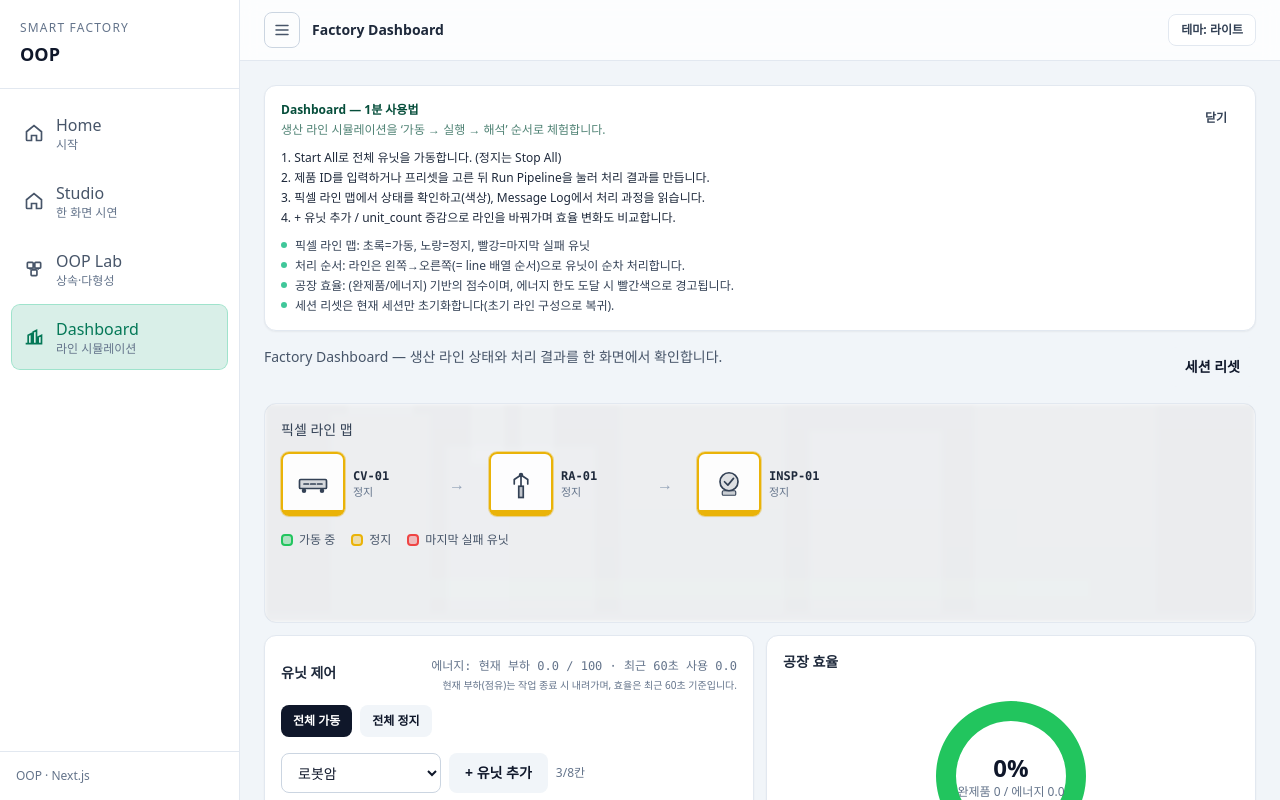
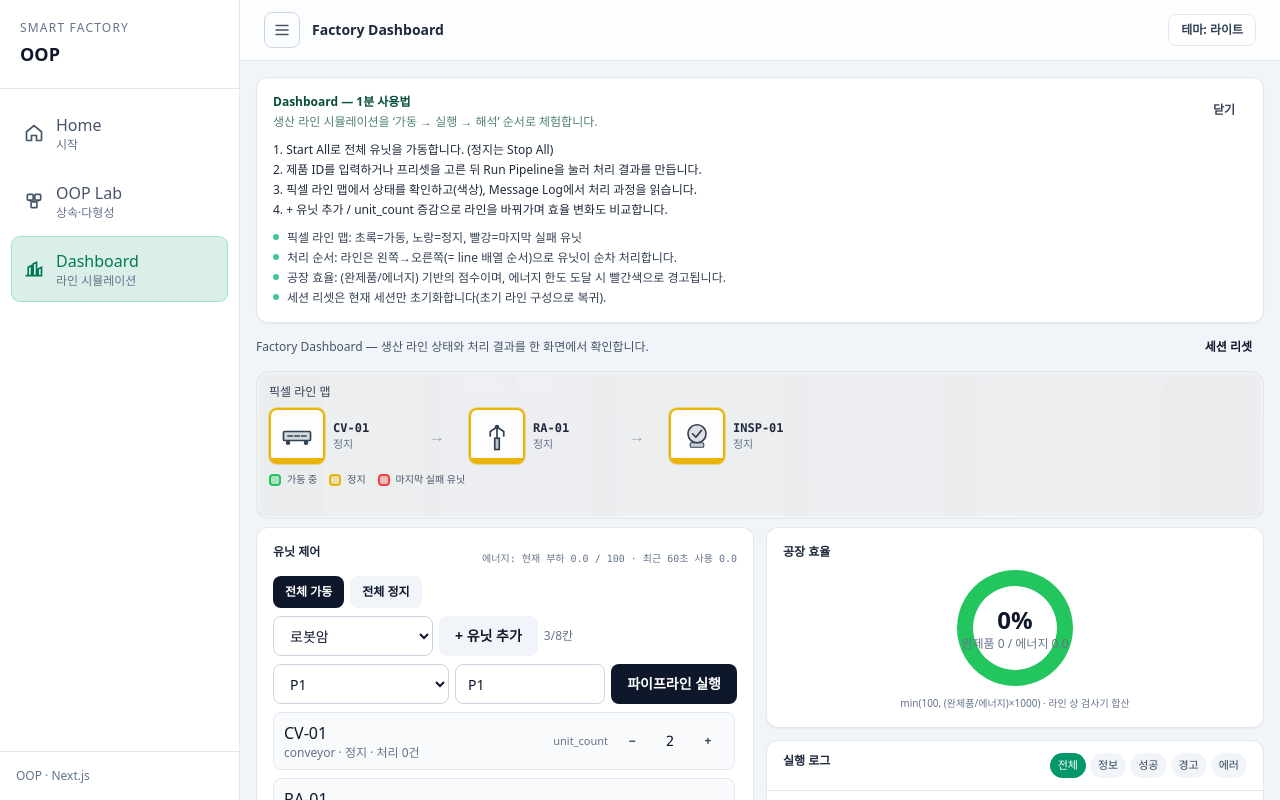
Before and after one commit to kim-kwanho/production_unit_web, a Next.js app: page /dashboard in a window 1280 px wide. Shown: the top 800 px of the page. Built offline with nearby package versions, Linux system fonts and the light colour scheme.

Commit message:
refactor(dashboard): polish controls, map, and layout navigation

```diff
--- a/components/dashboard/DashboardOnboarding.tsx
+++ b/components/dashboard/DashboardOnboarding.tsx
@@ -4,7 +4,7 @@ import OnboardingPanel from "@/components/ui/onboarding-panel";
 
 export default function DashboardOnboarding() {
   return (
-    <div className="mb-4">
+    <div>
       <OnboardingPanel
         storageKey="sf-dashboard-onboarding-done"
         title="Dashboard — 1분 사용법"
--- a/components/dashboard/DashboardView.tsx
+++ b/components/dashboard/DashboardView.tsx
@@ -1,7 +1,20 @@
 "use client";
 
+import dynamic from "next/dynamic";
 import { useCallback, useEffect, useMemo, useRef, useState } from "react";
-import EfficiencyDonut from "@/components/dashboard/EfficiencyDonut";
+import { appendLogEntries } from "@/lib/logBuffer";
+
+const EfficiencyDonut = dynamic(
+  () => import("@/components/dashboard/EfficiencyDonut"),
+  {
+    ssr: false,
+    loading: () => (
+      <div className="flex h-32 items-center justify-center rounded-lg border border-slate-200 bg-slate-50 text-xs text-slate-500 dark:border-slate-800 dark:bg-slate-950/40 dark:text-slate-400">
+        효율 차트 로딩…
+      </div>
+    ),
+  },
+);
 import MessageLog from "@/components/dashboard/MessageLog";
 import PixelLineMap from "@/components/dashboard/PixelLineMap";
 import UnitControlPanel from "@/components/dashboard/UnitControlPanel";
@@ -9,6 +22,7 @@ import DashboardOnboarding from "@/components/dashboard/DashboardOnboarding";
 import { Button } from "@/components/ui/button";
 import { createDashboardFactory } from "@/domain/dashboardFactory";
 import { createLogEntry, logFromProcess } from "@/domain/log";
+import { processPipeline } from "@/domain/pipeline";
 import {
   PLANT_ENERGY_LIMIT,
   UNIT_COUNT_MAX,
@@ -65,7 +79,7 @@ export default function DashboardView({
   }, [runHistory]);
 
   const appendLogs = useCallback((entries: LogEntry[]) => {
-    setLogs((prev) => [...prev, ...entries]);
+    setLogs((prev) => appendLogEntries(prev, entries));
   }, []);
 
   const sleep = (ms: number) =>
@@ -105,13 +119,21 @@ export default function DashboardView({
 
     const energyBefore = factory.plantEnergy.total;
     const finishedBefore = getFinishedOnLine();
-    let okAll = true;
+    const { results, failedUnitId } = processPipeline(factory.line, item);
+    const okAll = failedUnitId === null;
 
-    for (const unit of factory.line) {
+    for (let i = 0; i < factory.line.length; i++) {
+      const unit = factory.line[i];
+      const result = results[i];
       if (runIdRef.current !== runId) return;
       setActiveUnitId(unit.deviceId);
+
+      if (compact) {
+        setActiveProgress(0.5);
+        await sleep(280);
+        if (runIdRef.current !== runId) return;
+      } else {
         setActiveProgress(0);
-
         await sleep(120);
         if (runIdRef.current !== runId) return;
         setActiveProgress(0.35);
@@ -120,18 +142,16 @@ export default function DashboardView({
         setActiveProgress(0.7);
         await sleep(220);
         if (runIdRef.current !== runId) return;
+      }
       setActiveProgress(1);
 
-      const result = unit.process(item);
       appendLogs([...logFromProcess(result.messages)]);
 
-      if (!result.ok) {
-        okAll = false;
-        setLastFailedUnitId(unit.deviceId);
-        break;
+      if (failedUnitId === unit.deviceId) {
+        setLastFailedUnitId(failedUnitId);
       }
 
-      await sleep(220);
+      await sleep(compact ? 120 : 220);
     }
 
     const energyAfter = factory.plantEnergy.total;
@@ -229,29 +249,41 @@ export default function DashboardView({
   const [panel, setPanel] = useState<"control" | "metrics" | "log">("control");
 
   return (
-    <div className={compact ? "flex h-full flex-col p-3" : "flex h-full flex-col p-6"}>
-      {showOnboarding && <DashboardOnboarding />}
+    <div
+      className={
+        compact
+          ? "flex h-full min-h-0 flex-col overflow-hidden p-3"
+          : "flex h-full min-h-0 flex-col overflow-hidden p-3 lg:p-4"
+      }
+    >
+      {showOnboarding && (
+        <div className="mb-2 shrink-0">
+          <DashboardOnboarding />
+        </div>
+      )}
       {!compact && (
-        <header className="mb-4 flex items-start justify-between">
-          <div>
-            <p className="text-sm text-slate-600 dark:text-slate-400">
+        <header className="mb-2 flex shrink-0 items-center justify-between gap-3">
+          <p className="text-xs text-slate-600 dark:text-slate-400">
             Factory Dashboard — 생산 라인 상태와 처리 결과를 한 화면에서 확인합니다.
           </p>
-          </div>
-          <Button variant="secondary" onClick={handleReset}>
+          <Button variant="secondary" size="sm" onClick={handleReset}>
             세션 리셋
           </Button>
         </header>
       )}
 
+      <div className="shrink-0">
         <PixelLineMap
           line={factory.line}
+          lineSyncVersion={renderVersion}
           lastFailedUnitId={lastFailedUnitId}
           activeUnitId={activeUnitId}
           activeItemLabel={activeItemLabel}
           activeProgress={activeProgress}
           highlightUnitId={highlightUnitId}
+          compact={compact}
         />
+      </div>
 
       {compact ? (
         <div className="mt-3 flex min-h-0 flex-1 flex-col gap-3">
@@ -301,7 +333,6 @@ export default function DashboardView({
                   onUnitCountChange={handleUnitCountChange}
                   energyAtLimit={energyAtLimit}
                   plantEnergyLabel={plantLabel}
-                  studioMinimal
                 />
               </div>
             )}
@@ -325,8 +356,10 @@ export default function DashboardView({
           </div>
         </div>
       ) : (
-        <div className="mt-3 grid flex-1 grid-cols-1 gap-3 lg:grid-cols-2">
+        <div className="mt-2 grid min-h-0 flex-1 grid-cols-1 gap-2 overflow-hidden lg:grid-cols-2 lg:gap-3">
+          <div className="min-h-0 overflow-hidden">
             <UnitControlPanel
+              fill
               line={factory.line}
               productInput={productInput}
               addUnitKind={addUnitKind}
@@ -342,15 +375,19 @@ export default function DashboardView({
               energyAtLimit={energyAtLimit}
               plantEnergyLabel={plantLabel}
             />
+          </div>
 
-          <div className="flex flex-col gap-3">
+          <div className="flex min-h-0 flex-col gap-2 overflow-hidden lg:gap-3">
+            <div className="shrink-0">
               <EfficiencyDonut
+                compact
                 percent={efficiency.percent}
                 finished={efficiency.finished}
                 plant={efficiency.plant}
                 energyAtLimit={energyAtLimit}
               />
-            <MessageLog entries={logs} />
+            </div>
+            <MessageLog entries={logs} fill />
           </div>
         </div>
       )}
--- a/components/dashboard/EfficiencyDonut.tsx
+++ b/components/dashboard/EfficiencyDonut.tsx
@@ -1,5 +1,6 @@
 "use client";
 
+import { memo } from "react";
 import { Cell, Pie, PieChart, ResponsiveContainer } from "recharts";
 import { formatEnergy, formatPercent } from "@/lib/format";
 import { Card, CardContent } from "@/components/ui/card";
@@ -9,13 +10,15 @@ interface EfficiencyDonutProps {
   finished: number;
   plant: number;
   energyAtLimit: boolean;
+  compact?: boolean;
 }
 
-export default function EfficiencyDonut({
+function EfficiencyDonut({
   percent,
   finished,
   plant,
   energyAtLimit,
+  compact = false,
 }: EfficiencyDonutProps) {
   const filled = Math.min(100, Math.max(0, percent));
   const data =
@@ -36,18 +39,22 @@ export default function EfficiencyDonut({
           : undefined
       }
     >
-      <CardContent className="p-4">
-        <h2 className="mb-2 text-sm font-semibold text-slate-800 dark:text-slate-100">
+      <CardContent className={compact ? "p-3" : "p-4"}>
+        <h2
+          className={`font-semibold text-slate-800 dark:text-slate-100 ${
+            compact ? "mb-1 text-xs" : "mb-2 text-sm"
+          }`}
+        >
           공장 효율
         </h2>
-        <div className="relative h-48">
+        <div className={`relative ${compact ? "h-32" : "h-48"}`}>
           <ResponsiveContainer width="100%" height="100%">
             <PieChart>
               <Pie
                 data={data}
                 dataKey="value"
-                innerRadius={55}
-                outerRadius={75}
+                innerRadius={compact ? 42 : 55}
+                outerRadius={compact ? 58 : 75}
                 startAngle={90}
                 endAngle={-270}
                 stroke="none"
@@ -78,10 +85,16 @@ export default function EfficiencyDonut({
             </span>
           </div>
         </div>
-        <p className="mt-2 text-center text-xs text-slate-500 dark:text-slate-400">
+        <p
+          className={`text-center text-slate-500 dark:text-slate-400 ${
+            compact ? "mt-1 text-[10px]" : "mt-2 text-xs"
+          }`}
+        >
           min(100, (완제품/에너지)×1000) · 라인 상 검사기 합산
         </p>
       </CardContent>
     </Card>
   );
 }
+
+export default memo(EfficiencyDonut);
--- a/components/dashboard/MessageLog.tsx
+++ b/components/dashboard/MessageLog.tsx
@@ -1,11 +1,13 @@
 "use client";
 
+import { memo, useEffect, useMemo, useRef, useState } from "react";
 import type { LogEntry } from "@/domain/types";
 import { Card, CardContent, CardHeader, CardTitle } from "@/components/ui/card";
-import { useEffect, useMemo, useRef, useState } from "react";
 
 interface MessageLogProps {
   entries: LogEntry[];
+  /** flex-1로 남은 공간을 채우고 내부만 스크롤 */
+  fill?: boolean;
 }
 
 const LEVEL_STYLES: Record<LogEntry["level"], string> = {
@@ -15,7 +17,7 @@ const LEVEL_STYLES: Record<LogEntry["level"], string> = {
   error: "text-red-600 dark:text-red-400",
 };
 
-export default function MessageLog({ entries }: MessageLogProps) {
+function MessageLog({ entries, fill = false }: MessageLogProps) {
   const [level, setLevel] = useState<LogEntry["level"] | "all">("all");
   const scrollerRef = useRef<HTMLDivElement | null>(null);
 
@@ -27,19 +29,22 @@ export default function MessageLog({ entries }: MessageLogProps) {
   useEffect(() => {
     const el = scrollerRef.current;
     if (!el) return;
-    // keep pinned to bottom if user hasn't scrolled up
     const nearBottom = el.scrollHeight - el.scrollTop - el.clientHeight < 40;
     if (nearBottom) el.scrollTop = el.scrollHeight;
   }, [filtered.length]);
 
+  const heightClass = fill ? "min-h-0 flex-1" : "h-[320px]";
+
   return (
-    <Card className="flex min-h-[200px] flex-1 flex-col">
-      <CardHeader>
+    <Card className={`flex ${heightClass} flex-col overflow-hidden`}>
+      <CardHeader className="shrink-0 px-3 py-2">
         <div>
-          <CardTitle>실행 로그</CardTitle>
-          <p className="mt-0.5 text-[11px] text-slate-500 dark:text-slate-400">
-            라인은 왼쪽→오른쪽(유닛 순서)으로 처리되며, 로그는 그 순서대로 누적됩니다.
-          </p>
+          <CardTitle className="text-xs">실행 로그</CardTitle>
+          {!fill && (
+            <p className="mt-0.5 text-[10px] text-slate-500 dark:text-slate-400">
+              라인은 왼쪽→오른쪽(유닛 순서)으로 처리되며, 로그는 그 순서대로 누적됩니다.
+            </p>
+          )}
         </div>
         <div className="flex flex-wrap gap-1 text-[11px]">
           {(["all", "info", "success", "warning", "error"] as const).map((k) => (
@@ -66,7 +71,7 @@ export default function MessageLog({ entries }: MessageLogProps) {
           ))}
         </div>
       </CardHeader>
-      <CardContent className="min-h-0 flex-1 p-3">
+      <CardContent className="min-h-0 flex-1 p-2">
         <div ref={scrollerRef} className="h-full overflow-y-auto font-mono text-xs">
           {filtered.length === 0 ? (
             <p className="text-slate-500 dark:text-slate-400">
@@ -89,3 +94,5 @@ export default function MessageLog({ entries }: MessageLogProps) {
     </Card>
   );
 }
+
+export default memo(MessageLog);
--- a/components/dashboard/PixelLineMap.tsx
+++ b/components/dashboard/PixelLineMap.tsx
@@ -1,6 +1,7 @@
 "use client";
 
 import Image from "next/image";
+import { memo } from "react";
 import type { ProductionUnit } from "@/domain/ProductionUnit";
 import { RUNNING } from "@/domain/types";
 import UnitTileIcon from "./UnitTileIcon";
@@ -9,11 +10,14 @@ export type PixelTileColor = "green" | "yellow" | "red";
 
 interface PixelLineMapProps {
   line: ProductionUnit[];
+  /** factory in-place 변경 후 UI 동기화용 */
+  lineSyncVersion?: number;
   lastFailedUnitId: string | null;
   activeUnitId?: string | null;
   activeItemLabel?: string | null;
   activeProgress?: number;
   highlightUnitId?: string | null;
+  compact?: boolean;
 }
 
 function tileColor(
@@ -41,26 +45,40 @@ const BAR_CLASS: Record<PixelTileColor, string> = {
   red: "bg-factory-red",
 };
 
-export default function PixelLineMap({
+function PixelLineMap({
   line,
+  lineSyncVersion: _lineSyncVersion,
   lastFailedUnitId,
   activeUnitId,
   activeItemLabel,
   activeProgress = 0,
   highlightUnitId,
+  compact = false,
 }: PixelLineMapProps) {
+  void _lineSyncVersion;
+
   return (
-    <div className="relative min-h-[220px] overflow-hidden rounded-xl border border-slate-200 dark:border-slate-800">
+    <div
+      className={`relative overflow-hidden rounded-xl border border-slate-200 dark:border-slate-800 ${
+        compact ? "min-h-[140px]" : "min-h-[148px]"
+      }`}
+    >
       <Image
         src="/images/factory-bg.svg"
         alt=""
         fill
+        sizes={compact ? "(max-width: 640px) 100vw, 50vw" : "100vw"}
         className="object-cover opacity-30 blur-[2px] dark:opacity-40"
+        priority={compact}
       />
       <div className="absolute inset-0 bg-white/75 dark:bg-slate-950/80" />
 
-      <div className="relative p-4">
-        <h2 className="mb-3 text-sm font-medium text-slate-700 dark:text-slate-300">
+      <div className={`relative ${compact ? "p-2.5" : "p-3"}`}>
+        <h2
+          className={`font-medium text-slate-700 dark:text-slate-300 ${
+            compact ? "mb-1.5 text-xs" : "mb-2 text-xs"
+          }`}
+        >
           픽셀 라인 맵
         </h2>
         <div className="flex flex-wrap items-end gap-3">
@@ -70,10 +88,11 @@ export default function PixelLineMap({
             const isHighlighted = highlightUnitId === unit.deviceId && !isActive;
             const statusLabel =
               isActive ? "작업 중" : unit.status === RUNNING ? "가동" : "정지";
+            const tileSize = compact ? "h-12 w-12" : "h-14 w-14";
             return (
               <div key={`${unit.deviceId}-${index}`} className="flex items-center">
                 <div
-                  className={`relative flex h-16 w-16 flex-col items-center justify-center rounded-lg border-2 bg-white/90 shadow-sm transition-shadow dark:bg-slate-900/90 ${BORDER_CLASS[color]} ${
+                  className={`relative flex ${tileSize} flex-col items-center justify-center rounded-lg border-2 bg-white/90 shadow-sm transition-shadow dark:bg-slate-900/90 ${BORDER_CLASS[color]} ${
                     lastFailedUnitId === unit.deviceId ? "animate-pulse" : ""
                   } ${isHighlighted ? "ring-2 ring-emerald-500/70 shadow-md" : ""}`}
                   title={`${unit.deviceId} — ${statusLabel}`}
@@ -88,7 +107,9 @@ export default function PixelLineMap({
                   )}
                   <UnitTileIcon
                     stationType={unit.stationType}
-                    className="relative z-10 h-9 w-9 text-slate-700 dark:text-slate-200"
+                    className={`relative z-10 text-slate-700 dark:text-slate-200 ${
+                      compact ? "h-8 w-8" : "h-9 w-9"
+                    }`}
                   />
                   {isActive && (
                     <div className="absolute right-1 top-1 rounded bg-white/80 px-1.5 py-0.5 text-[10px] font-semibold text-slate-700 dark:bg-slate-950/70 dark:text-slate-200">
@@ -113,7 +134,8 @@ export default function PixelLineMap({
             );
           })}
         </div>
-        <div className="mt-4 flex flex-wrap gap-4 text-xs text-slate-600 dark:text-slate-400">
+        {!compact && (
+          <div className="mt-2 flex flex-wrap gap-3 text-[10px] text-slate-600 dark:text-slate-400">
             <span className="flex items-center gap-1.5">
               <span className="inline-block h-3 w-3 rounded border-2 border-factory-green bg-factory-green/30" />
               가동 중
@@ -127,7 +149,10 @@ export default function PixelLineMap({
               마지막 실패 유닛
             </span>
           </div>
+        )}
       </div>
     </div>
   );
 }
+
+export default memo(PixelLineMap);
--- a/components/dashboard/UnitControlPanel.tsx
+++ b/components/dashboard/UnitControlPanel.tsx
@@ -15,6 +15,8 @@ import {
 } from "@/domain/types";
 
 interface UnitControlPanelProps {
+  /** 그리드 셀 높이에 맞추고 유닛 목록만 내부 스크롤 */
+  fill?: boolean;
   line: ProductionUnit[];
   productInput: string;
   addUnitKind: AddUnitKind;
@@ -29,10 +31,10 @@ interface UnitControlPanelProps {
   onUnitCountChange: (deviceId: string, delta: number) => void;
   energyAtLimit: boolean;
   plantEnergyLabel: string;
-  studioMinimal?: boolean;
 }
 
 export default function UnitControlPanel({
+  fill = false,
   line,
   productInput,
   addUnitKind,
@@ -47,18 +49,27 @@ export default function UnitControlPanel({
   onUnitCountChange,
   energyAtLimit,
   plantEnergyLabel,
-  studioMinimal = false,
 }: UnitControlPanelProps) {
   return (
-    <Card>
-      <CardContent className="p-4">
-        <div className="mb-3 flex items-center justify-between">
-          <h2 className="text-sm font-semibold text-slate-800 dark:text-slate-100">
+    <Card
+      className={
+        fill ? "flex h-full min-h-0 flex-col overflow-hidden" : undefined
+      }
+    >
+      <CardContent
+        className={
+          fill
+            ? "flex min-h-0 flex-1 flex-col overflow-hidden p-3"
+            : "p-4"
+        }
+      >
+        <div className="mb-2 flex shrink-0 items-start justify-between gap-2">
+          <h2 className="text-xs font-semibold text-slate-800 dark:text-slate-100">
             유닛 제어
           </h2>
-          <div className="text-right">
+          <div className="min-w-0 text-right">
             <span
-              className={`font-mono text-xs ${
+              className={`font-mono text-[10px] leading-tight ${
                 energyAtLimit
                   ? "font-semibold text-red-600 dark:text-red-400"
                   : "text-slate-500 dark:text-slate-400"
@@ -66,13 +77,15 @@ export default function UnitControlPanel({
             >
               {plantEnergyLabel}
             </span>
+            {!fill && (
               <p className="mt-0.5 text-[10px] text-slate-500 dark:text-slate-400">
                 현재 부하(점유)는 작업 종료 시 내려가며, 효율은 최근 60초 기준입니다.
               </p>
+            )}
           </div>
         </div>
 
-        <div className="mb-4 flex flex-wrap gap-2">
+        <div className="mb-2 flex shrink-0 flex-wrap gap-1.5">
           <Button
             onClick={onStartAll}
             disabled={energyAtLimit}
@@ -91,9 +104,7 @@ export default function UnitControlPanel({
           </Button>
         </div>
 
-        <div className="mb-4 flex flex-wrap items-center gap-2">
-          {!studioMinimal && (
-            <>
+        <div className="mb-2 flex shrink-0 flex-wrap items-center gap-1.5">
           <Select
             value={addUnitKind}
             onChange={(e) =>
@@ -118,17 +129,15 @@ export default function UnitControlPanel({
           <span className="text-xs text-slate-500 dark:text-slate-400">
             {line.length}/{LINE_MAX}칸
           </span>
-            </>
-          )}
         </div>
 
-        {!studioMinimal && !canAddUnit && (
-          <p className="mb-3 text-xs text-amber-700 dark:text-amber-400">
+        {!canAddUnit && (
+          <p className="mb-2 shrink-0 text-xs text-amber-700 dark:text-amber-400">
             라인이 가득 찼습니다 (최대 {LINE_MAX}유닛).
           </p>
         )}
 
-        <div className="mb-4 flex flex-col gap-2 sm:flex-row">
+        <div className="mb-2 flex shrink-0 flex-col gap-1.5 sm:flex-row">
           <Select
             value={
               (PRODUCT_PRESETS as readonly string[]).includes(productInput)
@@ -171,17 +180,24 @@ export default function UnitControlPanel({
         </div>
 
         {energyAtLimit && (
-          <p className="mb-3 text-xs font-medium text-red-600 dark:text-red-400">
+          <p className="mb-2 shrink-0 text-xs font-medium text-red-600 dark:text-red-400">
           공장 에너지 한도(100)에 도달했습니다. 파이프라인 실행을 사용할 수 없습니다.
           </p>
         )}
 
-        {!studioMinimal && (
-          <ul className="space-y-3">
+        <ul
+          className={
+            fill
+              ? "min-h-0 flex-1 space-y-2 overflow-y-auto pr-0.5"
+              : "space-y-3"
+          }
+        >
           {line.map((unit) => (
             <li
               key={unit.deviceId}
-                className="flex items-center justify-between rounded-lg border border-slate-200 bg-slate-50 px-3 py-3 dark:border-slate-800 dark:bg-slate-950/60"
+              className={`flex items-center justify-between rounded-lg border border-slate-200 bg-slate-50 dark:border-slate-800 dark:bg-slate-950/60 ${
+                fill ? "px-2.5 py-2" : "px-3 py-3"
+              }`}
             >
               <div className="min-w-0">
                 <p className="truncate font-medium text-slate-900 dark:text-white">
@@ -226,7 +242,6 @@ export default function UnitControlPanel({
             </li>
           ))}
         </ul>
-        )}
       </CardContent>
     </Card>
   );
--- a/components/layout/AppHeader.tsx
+++ b/components/layout/AppHeader.tsx
@@ -8,7 +8,6 @@ const PAGE_TITLES: Record<string, string> = {
   "/": "Smart Factory OOP",
   "/oop-lab": "OOP Lab",
   "/dashboard": "Factory Dashboard",
-  "/studio": "OOP + Dashboard (Studio)",
 };
 
 export default function AppHeader() {
--- a/components/layout/AppSidebar.tsx
+++ b/components/layout/AppSidebar.tsx
@@ -7,7 +7,6 @@ import { useSidebar } from "./SidebarContext";
 
 const NAV_ITEMS = [
   { href: "/", label: "Home", subtitle: "시작", Icon: IconHome },
-  { href: "/studio", label: "Studio", subtitle: "한 화면 시연", Icon: IconHome },
   { href: "/oop-lab", label: "OOP Lab", subtitle: "상속·다형성", Icon: IconOop },
   {
     href: "/dashboard",
```
Lines whose indentation alone changed are shown as unchanged.
